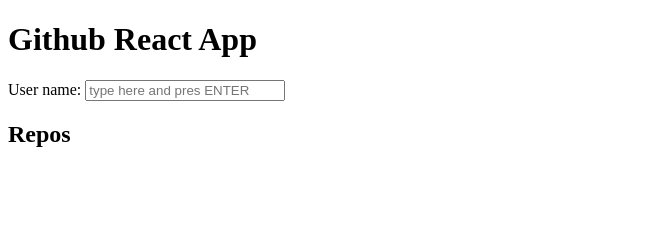
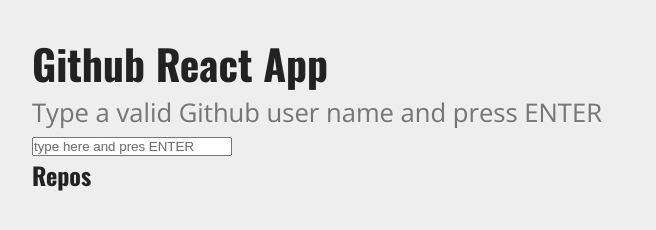
Before and after one commit to gustavocardoso/github-react-app, a React app: page / in a window 1280 px wide. Shown: the whole page, without its empty margins (0-656 px from the left). Built offline with nearby package versions, Linux system fonts and the light colour scheme.

Commit message:
Adding initial styles

```diff
--- a/package.json
+++ b/package.json
@@ -6,7 +6,8 @@
     "axios": "0.18.0",
     "react": "^16.2.0",
     "react-dom": "^16.2.0",
-    "react-scripts": "1.1.1"
+    "react-scripts": "1.1.1",
+    "styled-components": "3.2.3"
   },
   "scripts": {
     "start": "react-scripts start",
--- a/public/index.html
+++ b/public/index.html
@@ -20,6 +20,7 @@
       Learn how to configure a non-root public URL by running `npm run build`.
     -->
     <title>React App</title>
+    <link href="https://fonts.googleapis.com/css?family=Open+Sans:300,400,700|Oswald:400,700" rel="stylesheet">
   </head>
   <body>
     <noscript>
--- /dev/null
+++ b/src/components/App.css
@@ -0,0 +1,36 @@
+* {
+  margin: 0;
+  padding: 0;
+  box-sizing: border-box;
+}
+
+html {
+  -webkit-font-smoothing: antialiased;
+  -moz-osx-font-smoothing: grayscale;
+  -webkit-text-stroke: 0.45px;
+  -webkit-text-stroke: 0.45px rgba(0, 0, 0, 0.1);
+  text-shadow: #fff 0px 1px 1px;
+}
+
+body {
+  font: normal normal 16px/1.5 'Open Sans', sans-serif;
+  color: #222;
+  background: #eee;
+}
+
+h1, h2, h3, h4 {
+  font-family: 'Oswald', sans-serif;
+  font-weight: 700;
+}
+
+ul {
+  list-style-position: inside;
+}
+
+.wrapper {
+  margin: 2em;
+}
+
+.app-description {
+
+}
--- a/src/components/App.js
+++ b/src/components/App.js
@@ -1,12 +1,25 @@
 import React from 'react'
+import styled from 'styled-components'
 
 import Repos from './github/Repos'
+import './App.css'
 
 const App = () => (
-  <div>
-    <h1>Github React App</h1>
+  <div className='wrapper'>
+    <AppTitle>Github React App</AppTitle>
+    <AppDescription>Type a valid Github user name and press ENTER</AppDescription>
     <Repos />
   </div>
 )
 
 export default App
+
+const AppTitle = styled.h1`
+  font-size: 2.6em;
+`
+
+const AppDescription = styled.p`
+  font-size: 1.6em;
+  font-weight: 300;
+  color: #777;
+`
--- a/src/components/github/Repos.js
+++ b/src/components/github/Repos.js
@@ -30,7 +30,6 @@
     return (
       <div>
         <form onSubmit={ this.handleSubmit }>
-          <label htmlFor='username'>User name: </label>
           <input
             type='search'
             placeholder='type here and pres ENTER'
```
Also changed, not shown: 1 other file.
